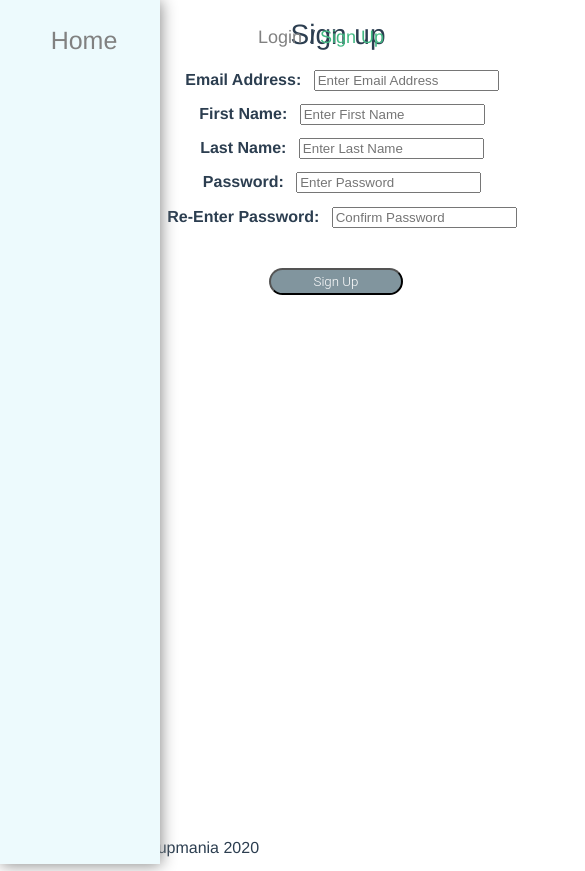
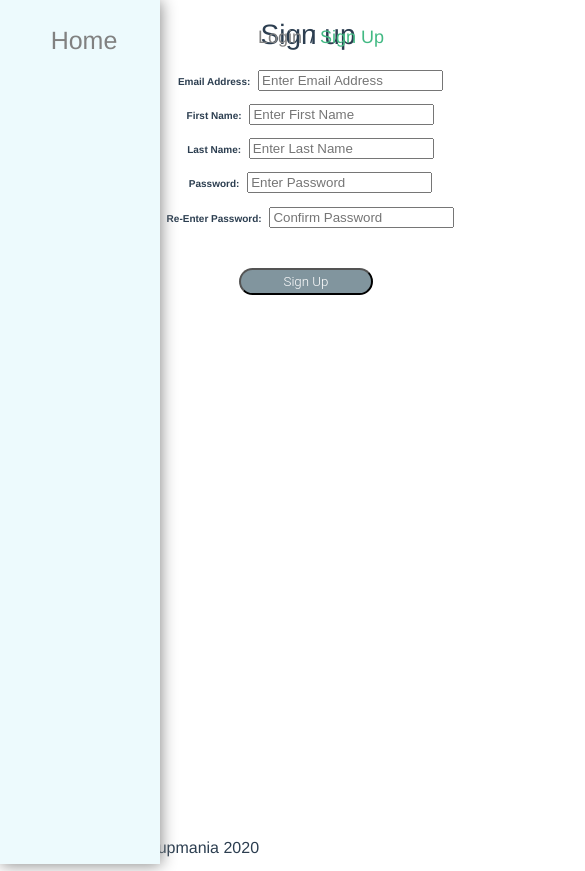
Before and after one commit to humza3/Groupmania, a Vue app in the folder frontend/: page /signup in a window 390 px wide. Shown: the top 871 px of the page, 585 px wide, since content can reach past the window. Built offline with nearby package versions, Linux system fonts and the light colour scheme.

Commit message:
minor css changes

```diff
--- a/frontend/src/views/Signup.vue
+++ b/frontend/src/views/Signup.vue
@@ -87,7 +87,8 @@ export default {
 
 <style lang="scss">
 .registration{
-
+	width:100%;
+	min-width:550px;
 }
 form {
     display: flex;
@@ -115,7 +116,10 @@ form label {
 			font-weight:500;
 		}
 		.registration{
-			min-width:660px;
+			min-width:600px;
+		}
+		form label {
+			font-size: 10px;
 		}
 }
 </style>
```
